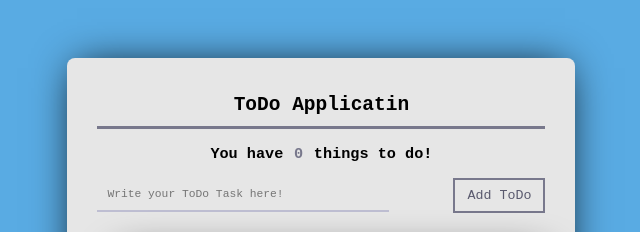
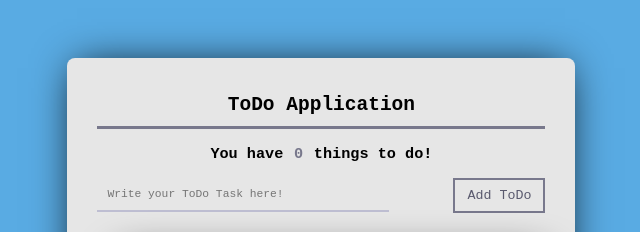
Before and after one commit to RajasBharambe/ToDo_Application, a plain HTML site: page index.html in a window 1280 px wide. Shown: the top 232 px of the page, 323-963 px from the left. Drawn offline with Linux system fonts and the light colour scheme.

Commit message:
Update index.html

```diff
--- a/index.html
+++ b/index.html
@@ -6,7 +6,7 @@
 </head>
 <body>
   	<div class="form">
-  		<h2>ToDo Applicatin</h2>
+  		<h2>ToDo Application</h2>
   		<h3>You have <span id="NoOfThings"></span> things to do!</h3>
   		<input id="ToDoInput" placeholder="Write your ToDo Task here!"></input>
   		<button id="ToDoButton">Add ToDo</button>
```
